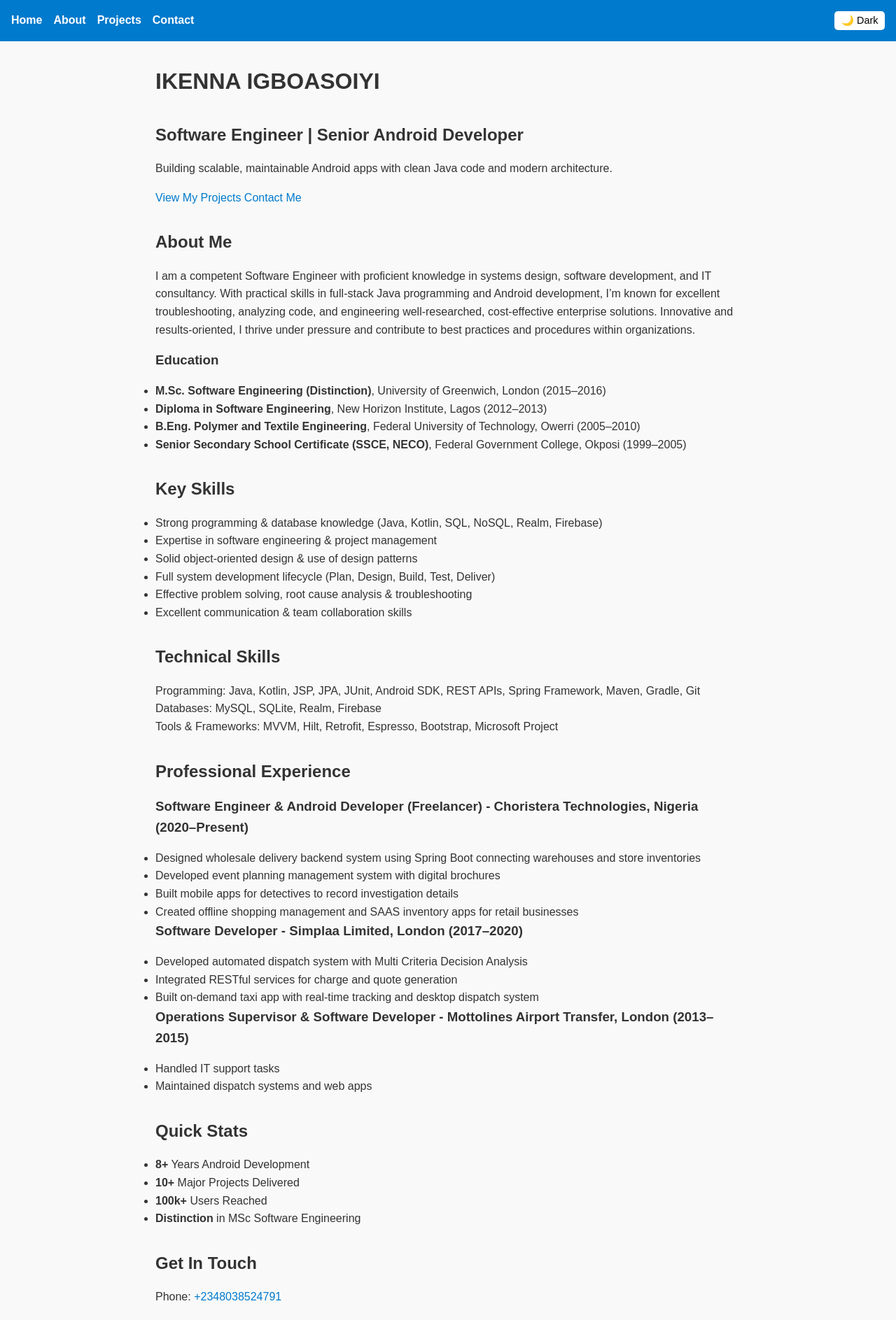
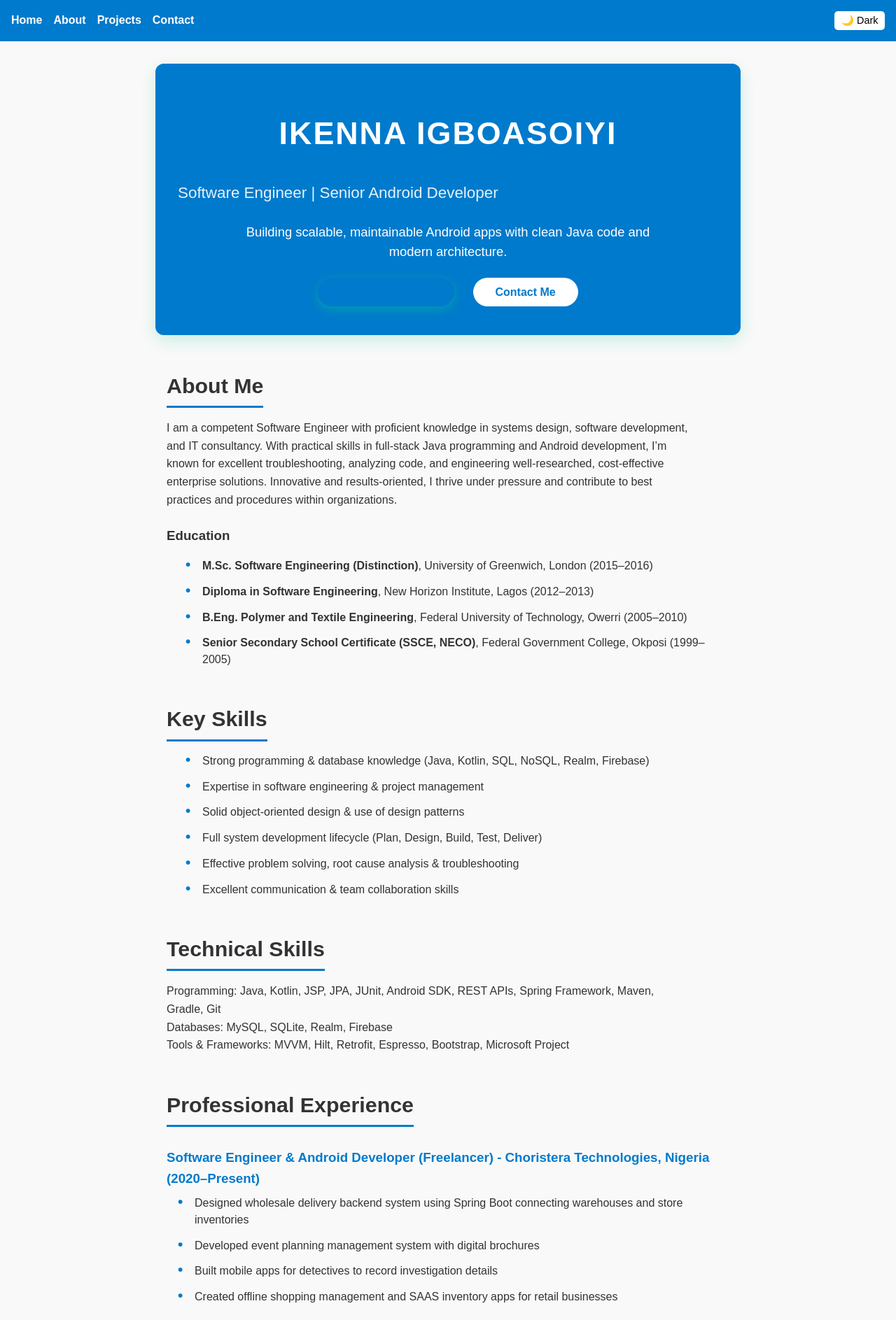
Before and after one commit to Andy112/ikenna-portfolio, a Jekyll site: the page built from index.html, in a window 1280 px wide. Shown: the top 1887 px of the page at 70% size. Built offline with Jekyll 4.4.1, drawn with Linux system fonts in a browser that asks for light colours.

Commit message:
Update style.css

```diff
--- a/assets/style.css
+++ b/assets/style.css
@@ -159,3 +159,196 @@ body.dark i.far,
 body.dark i.fab {
   color: #ffffff !important; /* White for dark mode */
 }
+
+/*.... HOME CSS .... */
+/* Home Page Styling */
+
+/* Hero Section */
+.hero {
+  text-align: center;
+  padding: 4rem 2rem 3rem;
+  background: var(--accent, #00c896);
+  color: white;
+  border-radius: 12px;
+  margin-bottom: 3rem;
+  box-shadow: 0 8px 24px rgba(0, 200, 150, 0.2);
+}
+
+.hero h1 {
+  font-size: 2.8rem;
+  margin-bottom: 0.2rem;
+  letter-spacing: 2px;
+}
+
+.hero h2 {
+  font-weight: 400;
+  font-size: 1.4rem;
+  margin-bottom: 1rem;
+  opacity: 0.9;
+}
+
+.hero .tagline {
+  font-size: 1.15rem;
+  margin-bottom: 2rem;
+  max-width: 600px;
+  margin-left: auto;
+  margin-right: auto;
+  line-height: 1.5;
+}
+
+.hero-cta .btn {
+  margin: 0 0.7rem;
+  padding: 0.75rem 2rem;
+  font-weight: 700;
+  border-radius: 30px;
+  box-shadow: 0 4px 15px rgba(0, 200, 150, 0.5);
+  transition: background 0.3s ease, box-shadow 0.3s ease;
+}
+
+.hero-cta .btn-secondary {
+  background: white;
+  color: var(--accent, #00c896);
+  box-shadow: none;
+}
+
+.hero-cta .btn-secondary:hover {
+  background: #f0f0f0;
+}
+
+/* Section Headings */
+section h2 {
+  font-size: 1.9rem;
+  margin-bottom: 1rem;
+  border-bottom: 3px solid var(--accent, #00c896);
+  padding-bottom: 0.3rem;
+  max-width: max-content;
+}
+
+/* About Me and Other Sections */
+.about-me,
+.key-skills,
+.technical-skills,
+.experience,
+.stats,
+.contact-info {
+  margin-bottom: 3rem;
+  padding: 0 1rem;
+}
+
+.about-me p,
+.technical-skills p {
+  max-width: 750px;
+  line-height: 1.6;
+  margin-bottom: 1.5rem;
+}
+
+/* Lists Styling */
+.about-me ul,
+.key-skills ul,
+.experience ul,
+.stats-list {
+  list-style: none;
+  padding-left: 0;
+  max-width: 750px;
+  margin: 0 auto 1.5rem;
+}
+
+.about-me ul li,
+.key-skills ul li,
+.experience ul li,
+.stats-list li {
+  padding-left: 1.5rem;
+  position: relative;
+  font-size: 1rem;
+  line-height: 1.5;
+  margin-bottom: 0.8rem;
+}
+
+/* Custom bullet using accent color */
+.about-me ul li::before,
+.key-skills ul li::before,
+.experience ul li::before,
+.stats-list li::before {
+  content: "•";
+  color: var(--accent, #00c896);
+  position: absolute;
+  left: 0;
+  font-weight: bold;
+  font-size: 1.3rem;
+  line-height: 1;
+  top: 0;
+}
+
+/* Stats List in Columns */
+.stats-list {
+  display: flex;
+  flex-wrap: wrap;
+  justify-content: center;
+  gap: 2rem;
+  font-weight: 600;
+  font-size: 1.1rem;
+  color: var(--accent, #00c896);
+}
+
+.stats-list li {
+  min-width: 140px;
+  text-align: center;
+}
+
+/* Experience Section */
+.experience h3 {
+  margin-top: 1.8rem;
+  margin-bottom: 0.5rem;
+  font-weight: 600;
+  color: var(--accent, #00c896);
+}
+
+.experience ul {
+  margin-left: 1rem;
+}
+
+/* Contact Section */
+.contact-info p {
+  font-size: 1rem;
+  margin-bottom: 0.6rem;
+  max-width: 400px;
+}
+
+.contact-info a {
+  color: var(--accent, #00c896);
+  text-decoration: underline;
+}
+
+.contact-info a:hover {
+  color: #007f5a;
+}
+
+/* Responsive */
+@media (max-width: 768px) {
+  .hero h1 {
+    font-size: 2.2rem;
+  }
+  .hero h2 {
+    font-size: 1.2rem;
+  }
+  .hero .tagline {
+    font-size: 1rem;
+  }
+  .stats-list {
+    flex-direction: column;
+    gap: 1rem;
+  }
+  .stats-list li {
+    min-width: auto;
+  }
+  .hero-cta .btn {
+    margin: 0.5rem 0;
+    width: 100%;
+    max-width: 280px;
+  }
+  .hero-cta {
+    display: flex;
+    flex-direction: column;
+    align-items: center;
+  }
+}
```
